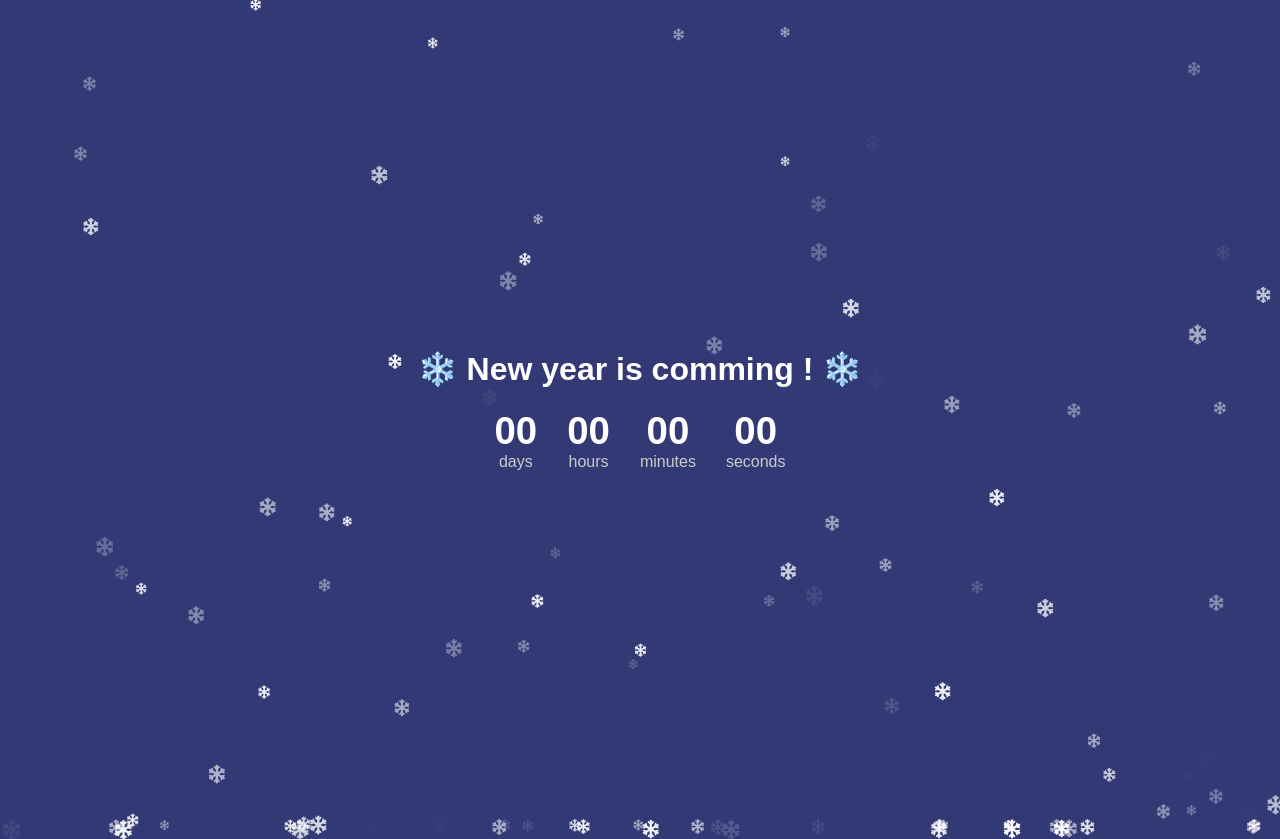
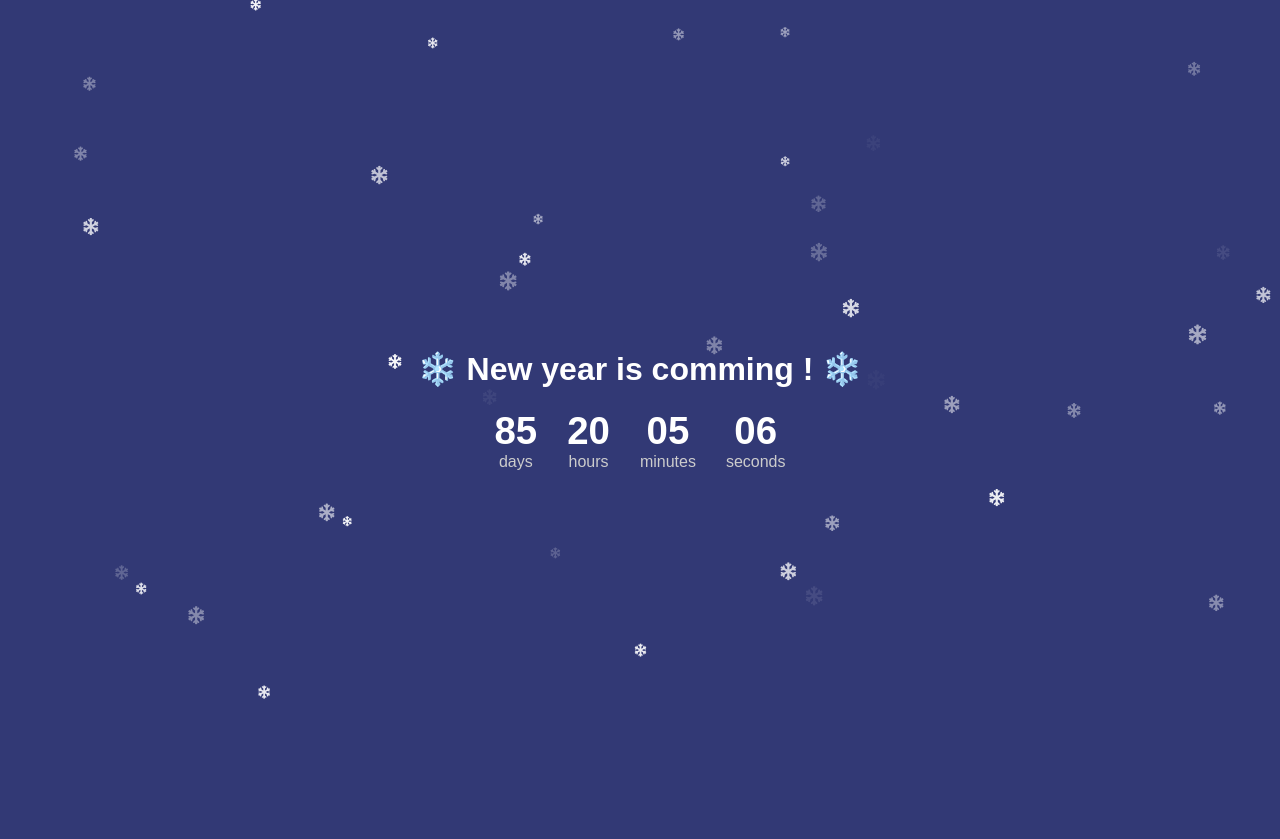
Before and after one commit to gunget/JSC_Florin, a plain HTML site: page 10SnowFlake/index.html in a window 1280 px wide. After the commit the page ends 800 px from the top, so only its background shows below. Drawn offline with Linux system fonts and the light colour scheme; a web font is replaced by a local one.

Commit message:
To make snowflake_Pt2

```diff
--- a/10SnowFlake/SnwFlk.css
+++ b/10SnowFlake/SnwFlk.css
@@ -54,3 +54,9 @@ body {
 .time small {
   color: #ccc;
 }
+
+button {
+  position: absolute;
+  top: 0;
+  left: 0;
+}
--- a/10SnowFlake/SnwFlk.js
+++ b/10SnowFlake/SnwFlk.js
@@ -1,8 +1,16 @@
 const body = document.body;
+const endDate = new Date("December 31 2020 23:59:59");
+const dayEl = document.getElementById("days");
+const hourEl = document.getElementById("hours");
+const minutesEl = document.getElementById("minutes");
+const secondEl = document.getElementById("seconds");
 
 const interval = setInterval(() => {
   creatSnowFlake();
 }, 50);
+const inerval2 = setInterval(() => {
+  getTimeleft();
+}, 1000);
 
 function creatSnowFlake() {
   const snwFlk = document.createElement("i");
@@ -16,5 +24,21 @@ function creatSnowFlake() {
   body.appendChild(snwFlk);
   setTimeout(() => {
     snwFlk.remove();
-  }, 5000);
+  }, 2000);
 }
+
+function getTimeleft() {
+  const startTime = new Date();
+  const diff = endDate - startTime;
+  console.log(diff);
+  const daysLeft = Math.floor(diff / 1000 / 60 / 60 / 24);
+  // ms단위로 표시됨. 따라서 1000을 나눠줘 s로 만들고 60으로 나눠 분으로, 60으로 또 나눠 시로,
+  //이걸 24로 나눠 하루 단위로 만듦
+  const hoursLeft = Math.floor(diff / 1000 / 60 / 60) % 24; //하루로 나눈 나머지 시간
+  const minutesLeft = Math.floor(diff / 1000 / 60) % 60; //시로 나눈 나머지 분
+  const secondsLeft = Math.floor(diff / 1000) % 60; //분으로 나눈 나머지 초
+  dayEl.innerText = daysLeft < 10 ? `0${daysLeft}` : daysLeft;
+  hourEl.innerText = hoursLeft < 10 ? `0${hoursLeft}` : hoursLeft;
+  minutesEl.innerText = minutesLeft < 10 ? `0${minutesLeft}` : minutesLeft;
+  secondEl.innerText = secondsLeft < 10 ? `0${secondsLeft}` : secondsLeft;
+}
```
